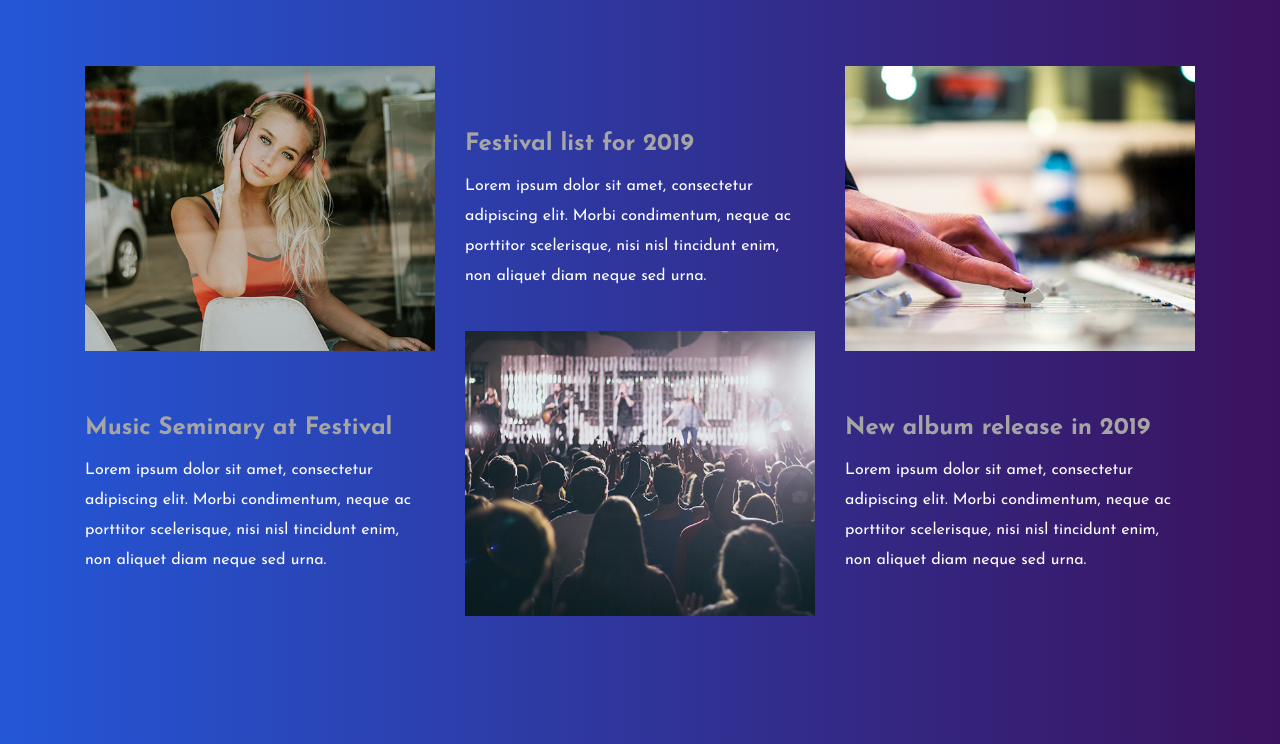
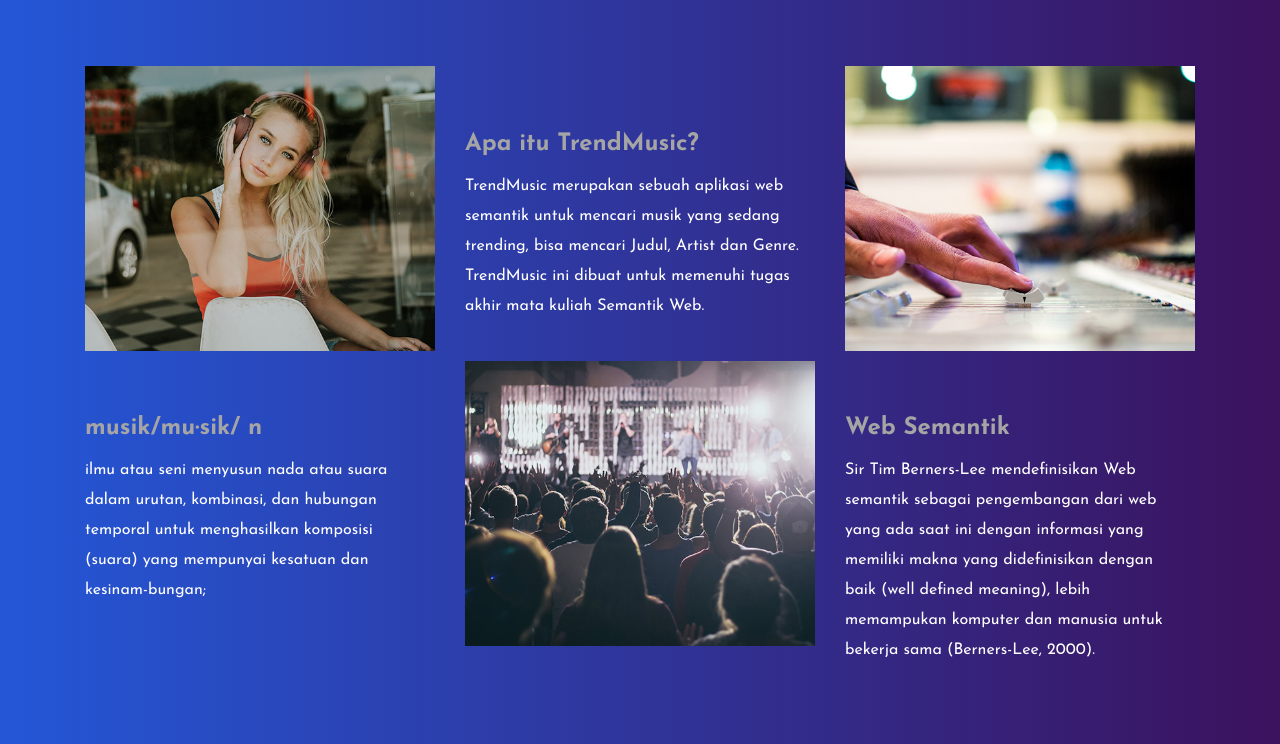
Before and after one commit to raissuror/SematikWeb-TrendMusic, a React (Create React App) app in the folder react-frontend/: page / in a window 1280 px wide. Shown: the part 2000-2744 px from the top of the page. Built offline with nearby package versions, Linux system fonts and the light colour scheme.

Commit message:
frontend edit terbaru

```diff
--- a/react-frontend/src/App.js
+++ b/react-frontend/src/App.js
@@ -113,7 +113,6 @@
       console.error(err);
     }
   }
-
 
   const getDataGenre = async () => {
     const BASE_URL = "http://localhost:3030/trend_music/query";
@@ -347,9 +346,9 @@
                 <div className="news_post image_top">
                   <div className="news_post_image"><img src="images/news_1.jpg" alt="" /></div>
                   <div className="news_post_content">
-                    <div className="news_post_title"><a>Music Seminary at Festival</a></div>
+                    <div className="news_post_title"><a>musik/mu·sik/ n</a></div>
                     <div className="news_post_text">
-                      <p>Lorem ipsum dolor sit amet, consectetur adipiscing elit. Morbi condimentum, neque ac porttitor scelerisque, nisi nisl tincidunt enim, non aliquet diam neque sed urna.</p>
+                      <p>ilmu atau seni menyusun nada atau suara dalam urutan, kombinasi, dan hubungan temporal untuk menghasilkan komposisi (suara) yang mempunyai kesatuan dan kesinam-bungan;</p>
                     </div>
                   </div>
                 </div>
@@ -358,9 +357,9 @@
               <div className="col-xl-4 col-md-6">
                 <div className="news_post image_bottom d-flex flex-column align-items-start justify-content-start">
                   <div className="news_post_content order-md-1 order-2">
-                    <div className="news_post_title"><a>Festival list for 2019</a></div>
+                    <div className="news_post_title"><a>Apa itu TrendMusic?</a></div>
                     <div className="news_post_text">
-                      <p>Lorem ipsum dolor sit amet, consectetur adipiscing elit. Morbi condimentum, neque ac porttitor scelerisque, nisi nisl tincidunt enim, non aliquet diam neque sed urna.</p>
+                      <p>TrendMusic merupakan sebuah aplikasi web semantik untuk mencari musik yang sedang trending, bisa mencari Judul, Artist dan Genre. TrendMusic ini dibuat untuk memenuhi tugas akhir mata kuliah Semantik Web.</p>
                     </div>
                   </div>
                   <div className="news_post_image order-md-2 order-1"><img src="images/news_2.jpg" alt="" /></div>
@@ -371,9 +370,9 @@
                 <div className="news_post image_top">
                   <div className="news_post_image"><img src="images/news_3.jpg" alt="" /></div>
                   <div className="news_post_content">
-                    <div className="news_post_title"><a>New album release in 2019</a></div>
+                    <div className="news_post_title"><a>Web Semantik</a></div>
                     <div className="news_post_text">
-                      <p>Lorem ipsum dolor sit amet, consectetur adipiscing elit. Morbi condimentum, neque ac porttitor scelerisque, nisi nisl tincidunt enim, non aliquet diam neque sed urna.</p>
+                      <p>Sir  Tim  Berners-Lee  mendefinisikan  Web  semantik  sebagai pengembangan  dari  web yang  ada  saat ini  dengan  informasi  yang  memiliki  makna  yang didefinisikan  dengan  baik  (well defined  meaning),  lebih  memampukan  komputer  dan manusia untuk bekerja sama (Berners-Lee, 2000).</p>
                     </div>
                   </div>
                 </div>
--- a/react-frontend/src/styles/main_styles.css
+++ b/react-frontend/src/styles/main_styles.css
@@ -738,7 +738,7 @@
 	height: 90px;
 	border-radius: 50%;
 	background: #e830fe;
-	content: "let's find!";
+	content: "find!";
 	line-height: 95px;
 	font-size: 13px;
 	font-weight: 700;
```
